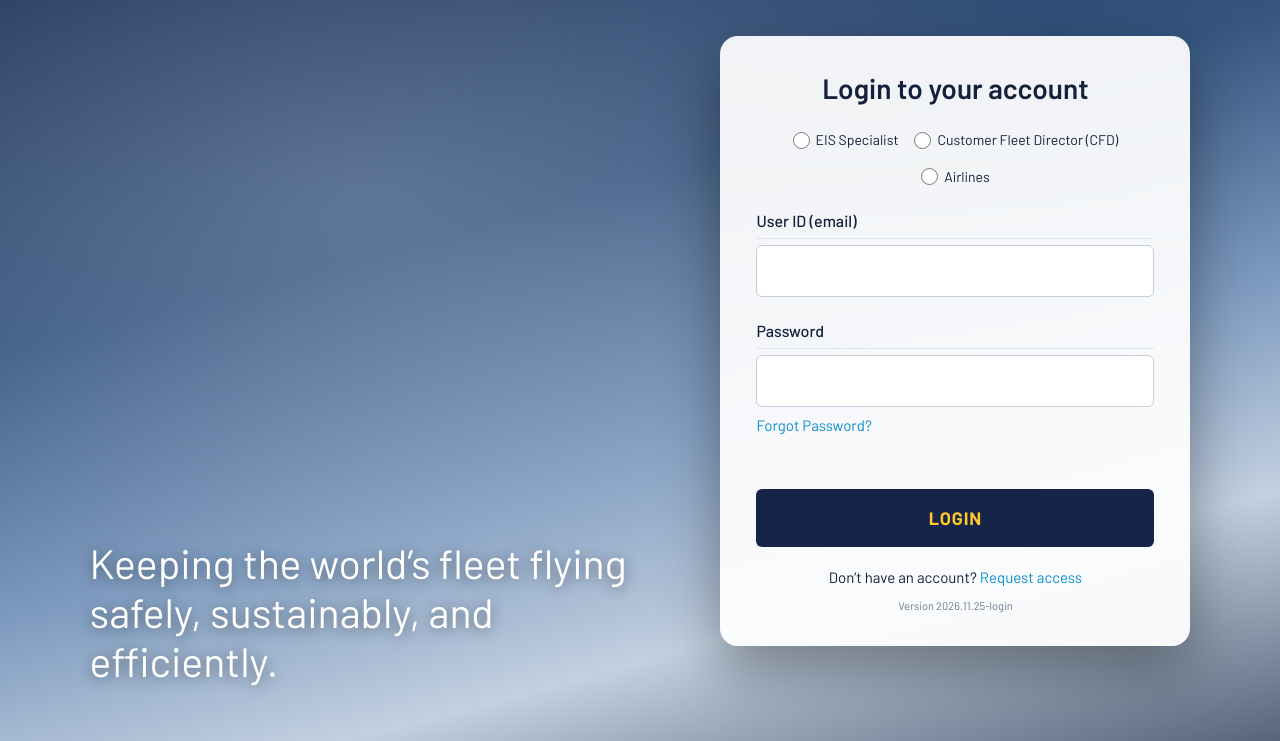
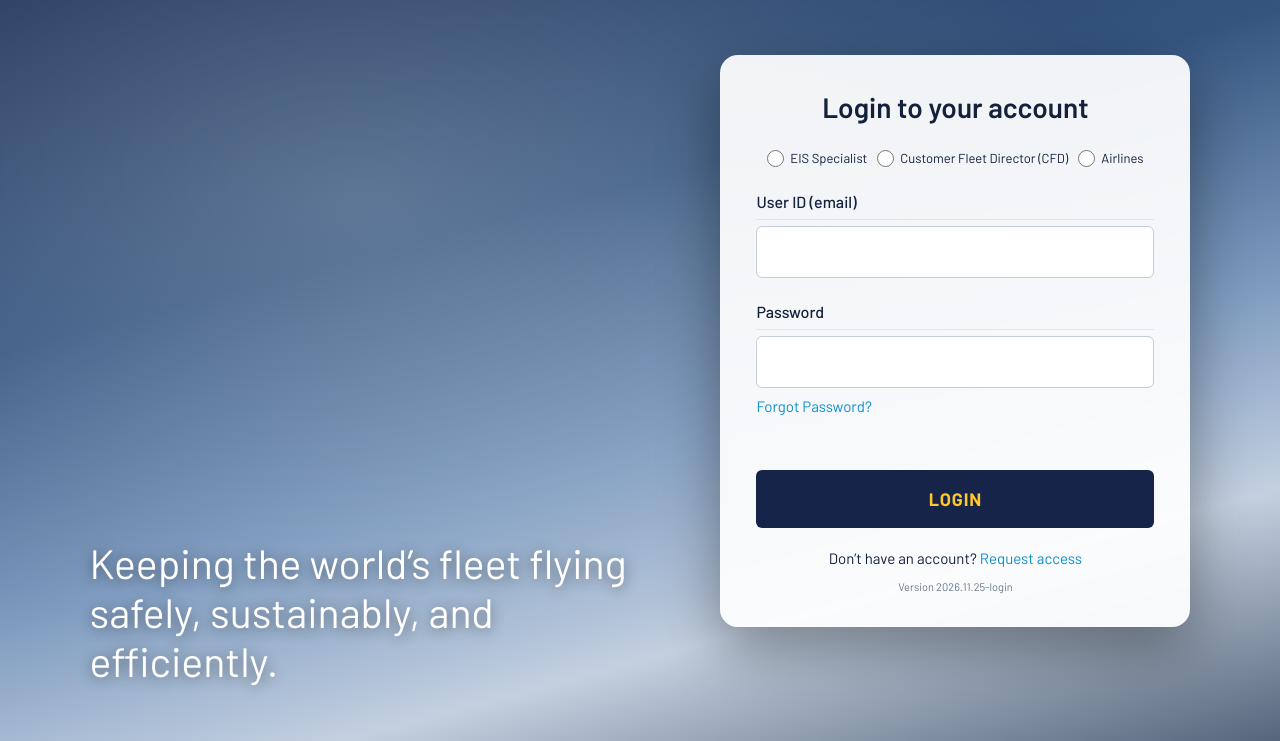
Before and after one commit to saikumarvatnala-wq/EISWORKFLOWTOOL, a plain HTML site: page index.html in a window 1280 px wide. Shown: the part 59-800 px from the top of the page. Drawn offline with nearby package versions, Linux system fonts and the light colour scheme.

Commit message:
Add files via upload

```diff
--- a/index.html
+++ b/index.html
@@ -95,7 +95,7 @@ textarea{width:100%;font-family:ui-monospace,Consolas,monospace;font-size:12.5px
 .lgn-tag{position:absolute;left:7vw;bottom:7vh;max-width:560px;font-size:clamp(24px,3.2vw,42px);line-height:1.2;text-shadow:0 2px 14px rgba(0,0,0,.45)}
 .lgn-card{width:min(470px,100%);background:rgba(255,255,255,.93);color:#14213d;border-radius:18px;padding:32px 36px;box-shadow:0 22px 60px rgba(0,0,0,.38)}
 .lgn-card h1{margin:0;font-size:28px;font-weight:600;text-align:center}
-.lgr{display:flex;gap:16px;flex-wrap:wrap;justify-content:center;margin:22px 0 6px;font-size:14px}.lgr label{display:flex;align-items:center;gap:6px;cursor:pointer}.lgr input{accent-color:#0b8fd0;width:17px;height:17px;margin:0}
+.lgr{display:flex;gap:10px;flex-wrap:nowrap;justify-content:center;margin:22px 0 6px;font-size:13px;white-space:nowrap}.lgr label{display:inline-flex;align-items:center;gap:4px}.lgr input{margin:0}.lgr label{display:flex;align-items:center;gap:6px;cursor:pointer}.lgr input{accent-color:#0b8fd0;width:17px;height:17px;margin:0}
 .lgn-card .fl{display:block;margin-top:16px;font-weight:500;font-size:16px}
 .lgn-card input[type=email],.lgn-card input[type=password]{width:100%;margin:6px 0 0;padding:14px;border:1px solid #c5cdd8;border-radius:6px;font:inherit;background:#fff;color:#14213d}
 .lgn-card .lk{background:none;border:0;padding:0;color:#0b8fd0;font:inherit;cursor:pointer;text-decoration:none}.lgn-card .lk:hover{text-decoration:underline}
```
